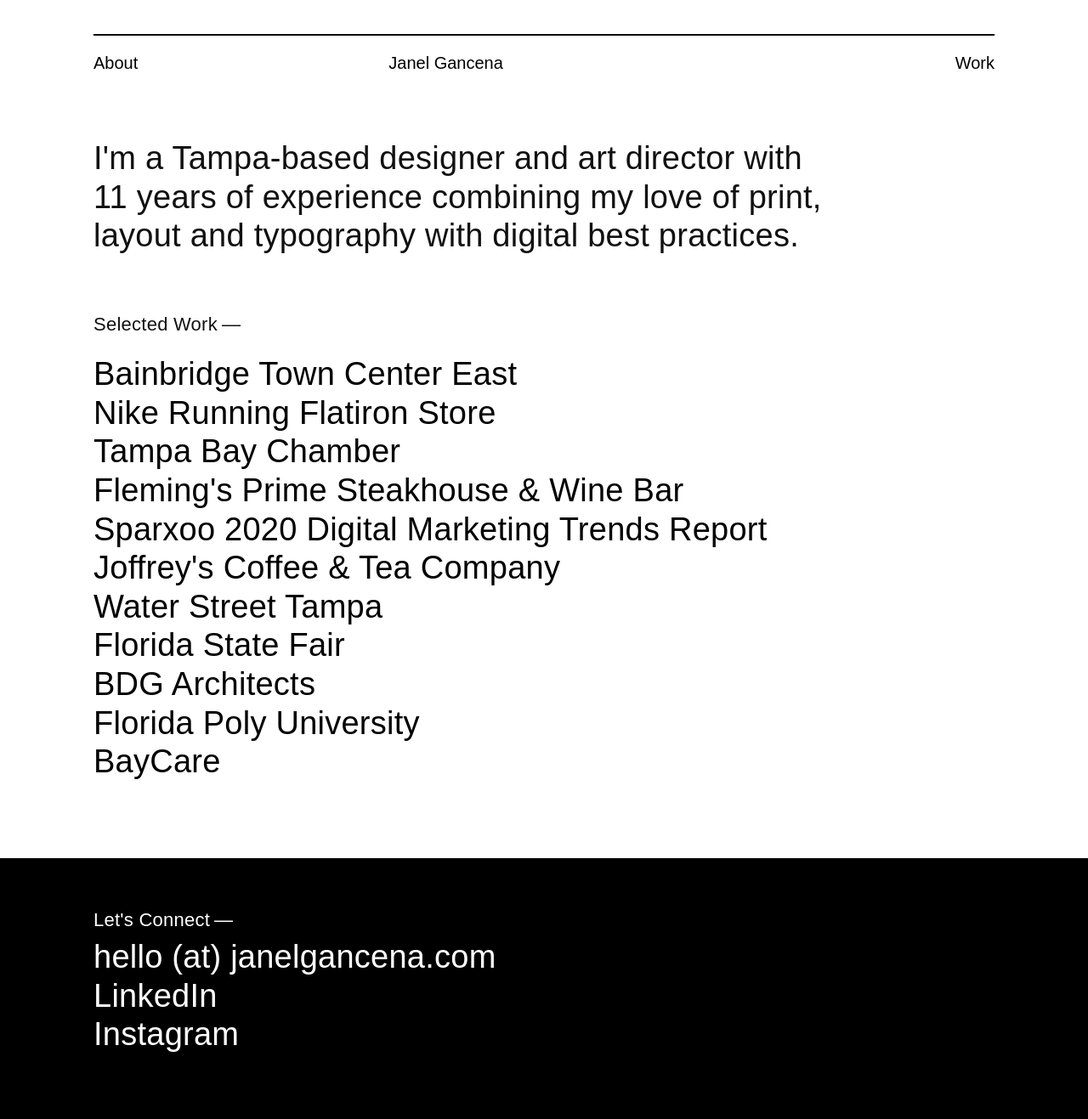
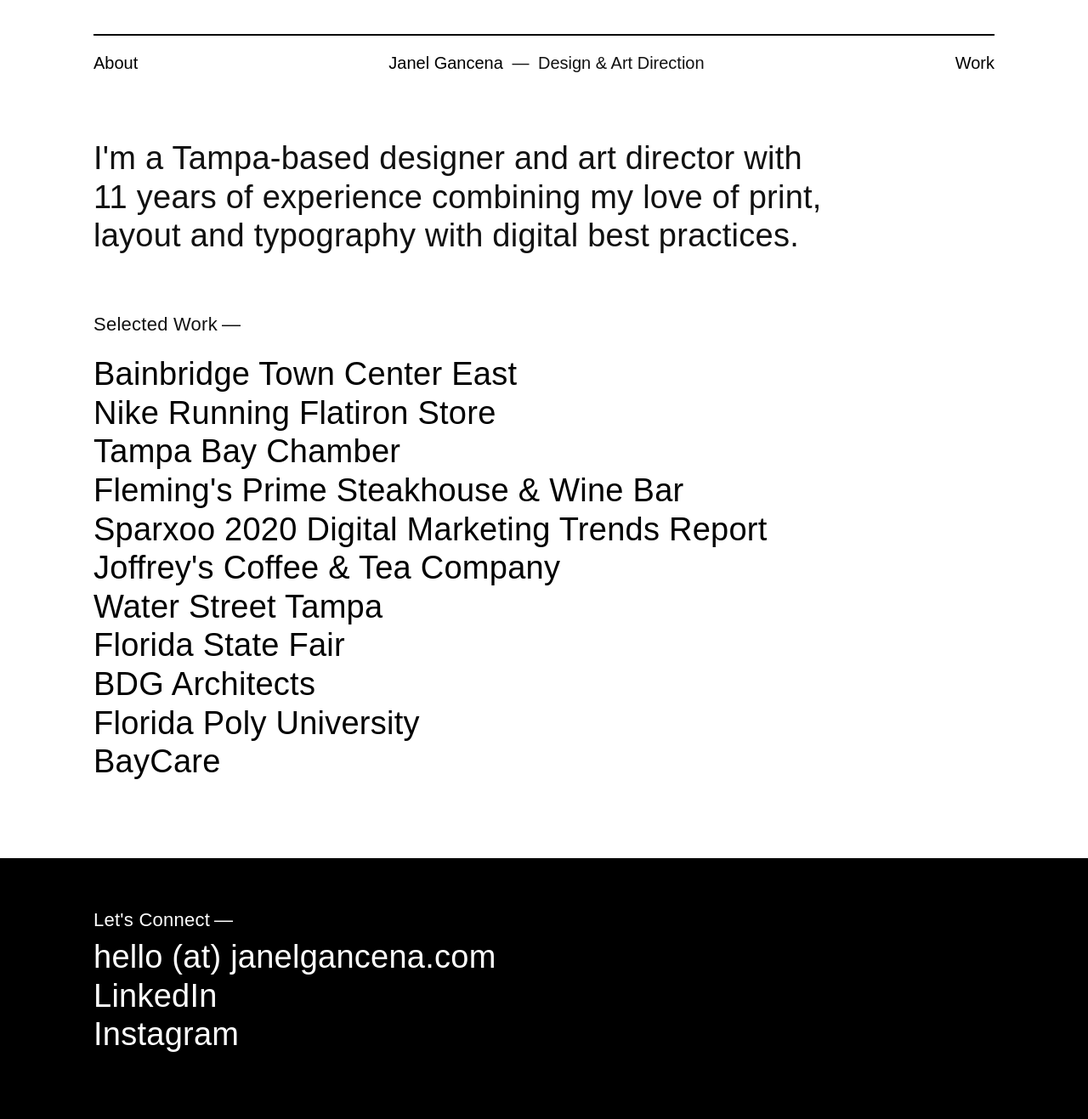
Before and after one commit to jgancena/portfolio, a Jekyll site: the page built from index.html, in a window 1280 px wide. Shown: the whole page at 85% size. Built offline with Jekyll 4.4.1, drawn with Linux system fonts in a browser that asks for light colours; nearby versions of some CDN libraries.

Commit message:
Update app.css

```diff
--- a/assets/css/app.css
+++ b/assets/css/app.css
@@ -1615,7 +1615,7 @@
       .nav li {
         margin-top: 10px; } }
   .nav span {
-    color: #FFFFFF; }
+    color: #111; }
     @media (max-width: 50rem) {
       .nav span {
         display: none; } }
```
